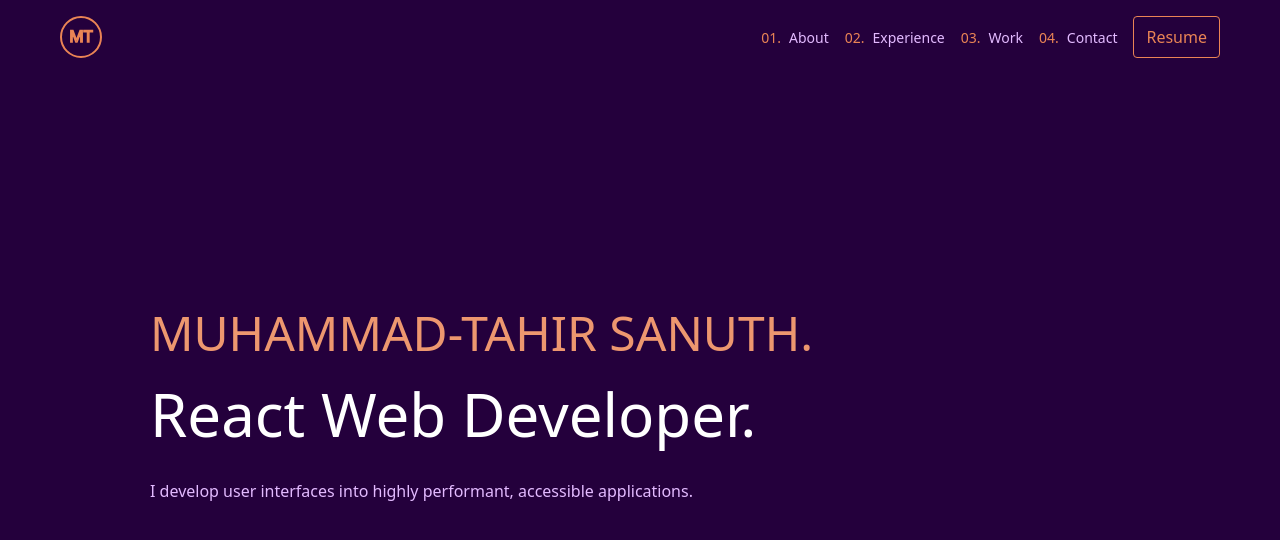
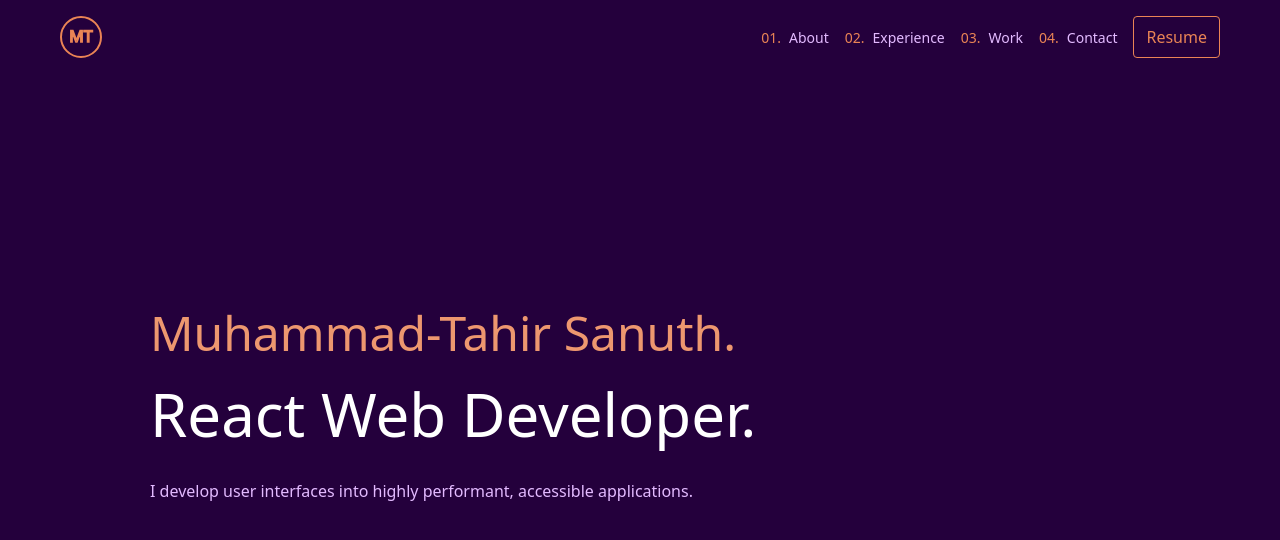
Before and after one commit to Muhammad-Tahir-S/portfolio, a Next.js app: page / in a window 1280 px wide. Shown: the top 540 px of the page. Built offline with nearby package versions, Linux system fonts and the light colour scheme.

Commit message:
arranged import

```diff
--- a/src/components/About.tsx
+++ b/src/components/About.tsx
@@ -3,7 +3,7 @@ import Text from "./Text";
 export default function About() {
   return (
     <div className="flex flex-col">
-      <Text variant="L2" color="sec-200" uppercase>
+      <Text variant="L2" color="sec-200">
         Muhammad-Tahir Sanuth.
       </Text>
 
```
Also changed, not shown: src/components/Header.tsx (+5 -3 lines), src/components/Sidebar.tsx (+5 -2 lines).
